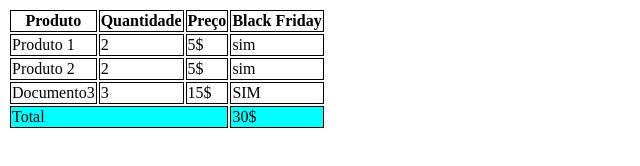
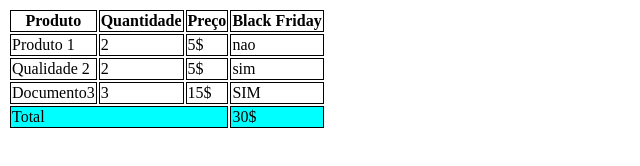
Before and after one commit to AndreRamiro-LD/aula-tabela, a plain HTML site: page index.html in a window 1280 px wide. Shown: the full height of the page, 0-640 px from the left. Drawn offline with Linux system fonts and the light colour scheme.

Commit message:
mudado de sim para nao

```diff
--- a/index.html
+++ b/index.html
@@ -32,13 +32,13 @@
                 <td>Produto 1</td>
                 <td>2</td>
                 <td>5$</td>
-                <td>sim</td>
+                <td>nao</td>
             </tr>
          </tbody>
 
          <tbody>
             <tr>
-                <td>Produto 2</td>
+                <td>Qualidade 2</td>
                 <td>2</td>
                 <td>5$</td>
                 <td>sim</td>
```
